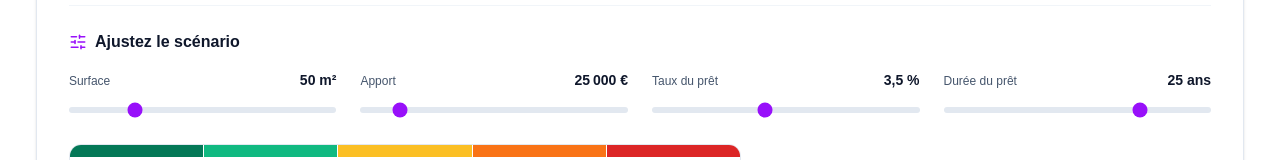
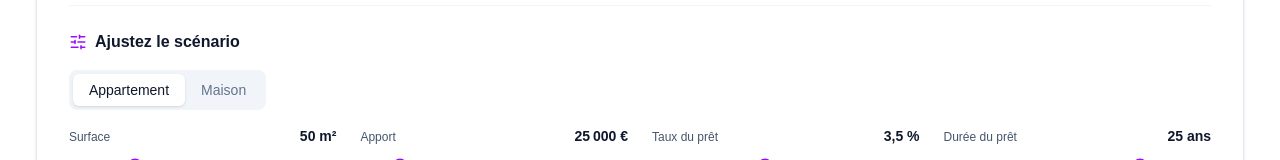
Before and after one commit to TAMS-YITTE/IMMOBILIERS, a Next.js app: page /carte in a window 1280 px wide. Shown: the part 402-562 px from the top of the page. Built offline with nearby package versions, Linux system fonts and the light colour scheme; no server answers; the database is empty.

Commit message:
feat(carte): ajout du toggle appartement maison

```diff
--- a/src/app/carte/page.tsx
+++ b/src/app/carte/page.tsx
@@ -17,7 +17,9 @@ export default async function CartePage() {
     code_insee: string;
     nom_commune: string | null;
     prix_m2_appart_moyen: number | null;
+    prix_m2_maison_moyen: number | null;
     loyer_m2_appart_moyen: number | null;
+    loyer_m2_maison_moyen: number | null;
     taxe_fonciere_moyenne: number | null;
     ratio_dpe_fg: number | null;
     codes_postaux: string[] | null;
@@ -29,8 +31,8 @@ export default async function CartePage() {
   while (true) {
     const { data, error } = await supabase
       .from("communes_metrics")
-      .select("code_insee, nom_commune, prix_m2_appart_moyen, loyer_m2_appart_moyen, taxe_fonciere_moyenne, ratio_dpe_fg, codes_postaux")
-      .not("prix_m2_appart_moyen", "is", null)
+      .select("code_insee, nom_commune, prix_m2_appart_moyen, prix_m2_maison_moyen, loyer_m2_appart_moyen, loyer_m2_maison_moyen, taxe_fonciere_moyenne, ratio_dpe_fg, codes_postaux")
+      .or("prix_m2_appart_moyen.not.is.null,prix_m2_maison_moyen.not.is.null")
       .range(from, from + PAGE_SIZE - 1);
 
     if (error || !data || data.length === 0) break;
--- a/src/components/CarteClient.tsx
+++ b/src/components/CarteClient.tsx
@@ -12,7 +12,9 @@ interface CommuneData {
   code_insee: string;
   nom_commune: string | null;
   prix_m2_appart_moyen: number | null;
+  prix_m2_maison_moyen: number | null;
   loyer_m2_appart_moyen: number | null;
+  loyer_m2_maison_moyen: number | null;
   taxe_fonciere_moyenne: number | null;
   ratio_dpe_fg: number | null;
   codes_postaux: string[] | null;
@@ -75,9 +77,22 @@ export default function CarteClient({ initialCommunes }: { initialCommunes: Comm
   }, []);
 
   const processedCities = useMemo(() => {
-    return initialCommunes.map((c) => {
-      const prixM2 = c.prix_m2_appart_moyen || 0;
-      const loyerM2 = c.loyer_m2_appart_moyen || 0;
+    return initialCommunes
+      .filter((c) => {
+        if (scenarioApplique.typeBien === 'appartement') {
+          return c.prix_m2_appart_moyen != null && c.loyer_m2_appart_moyen != null;
+        } else {
+          return c.prix_m2_maison_moyen != null && c.loyer_m2_maison_moyen != null;
+        }
+      })
+      .map((c) => {
+        const prixM2 = scenarioApplique.typeBien === 'appartement'
+          ? (c.prix_m2_appart_moyen || 0)
+          : (c.prix_m2_maison_moyen || 0);
+
+        const loyerM2 = scenarioApplique.typeBien === 'appartement'
+          ? (c.loyer_m2_appart_moyen || 0)
+          : (c.loyer_m2_maison_moyen || 0);
 
       const sim = simulateBuyVsRent({
         prix_m2: prixM2,
--- a/src/components/CarteReglages.tsx
+++ b/src/components/CarteReglages.tsx
@@ -4,6 +4,7 @@ import React from 'react';
 import { RotateCcw, SlidersHorizontal } from 'lucide-react';
 
 export interface ScenarioCarte {
+  typeBien: 'appartement' | 'maison';
   surface: number;
   apport: number;
   tauxPret: number;      // décimal (0.035 = 3,5 %)
@@ -11,6 +12,7 @@ export interface ScenarioCarte {
 }
 
 export const SCENARIO_REFERENCE: ScenarioCarte = {
+  typeBien: 'appartement',
   surface: 50,
   apport: 25000,
   tauxPret: 0.035,
@@ -56,6 +58,7 @@ export default function CarteReglages({
   onChange: (s: ScenarioCarte) => void;
 }) {
   const estPersonnalise =
+    scenario.typeBien !== SCENARIO_REFERENCE.typeBien ||
     scenario.surface !== SCENARIO_REFERENCE.surface ||
     scenario.apport !== SCENARIO_REFERENCE.apport ||
     scenario.tauxPret !== SCENARIO_REFERENCE.tauxPret ||
@@ -85,6 +88,23 @@ export default function CarteReglages({
             Revenir au scénario de référence
           </button>
         )}
+      </div>
+
+      <div className="flex bg-slate-100 p-1 rounded-lg w-fit">
+        <button
+          type="button"
+          onClick={() => set({ typeBien: 'appartement' })}
+          className={`px-4 py-1.5 text-sm font-medium rounded-md transition-colors ${scenario.typeBien === 'appartement' ? 'bg-white text-slate-900 shadow-sm' : 'text-slate-500 hover:text-slate-700'}`}
+        >
+          Appartement
+        </button>
+        <button
+          type="button"
+          onClick={() => set({ typeBien: 'maison' })}
+          className={`px-4 py-1.5 text-sm font-medium rounded-md transition-colors ${scenario.typeBien === 'maison' ? 'bg-white text-slate-900 shadow-sm' : 'text-slate-500 hover:text-slate-700'}`}
+        >
+          Maison
+        </button>
       </div>
 
       <div className="grid grid-cols-1 sm:grid-cols-2 lg:grid-cols-4 gap-x-6 gap-y-4">
```
